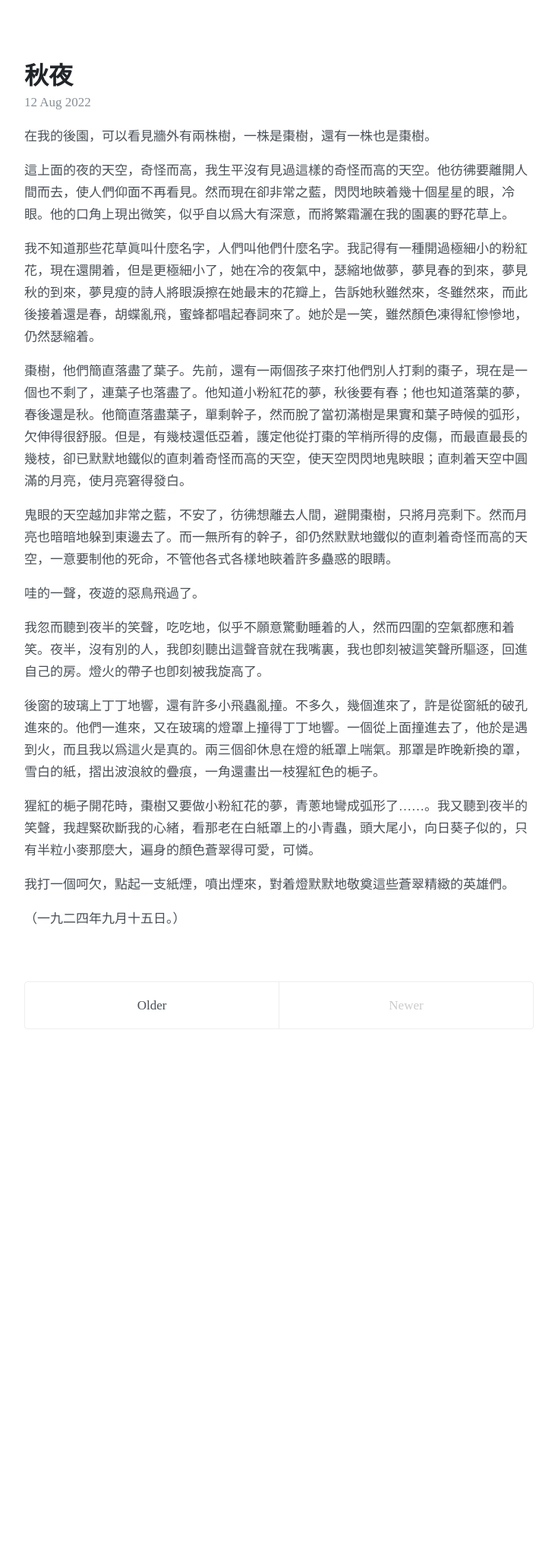
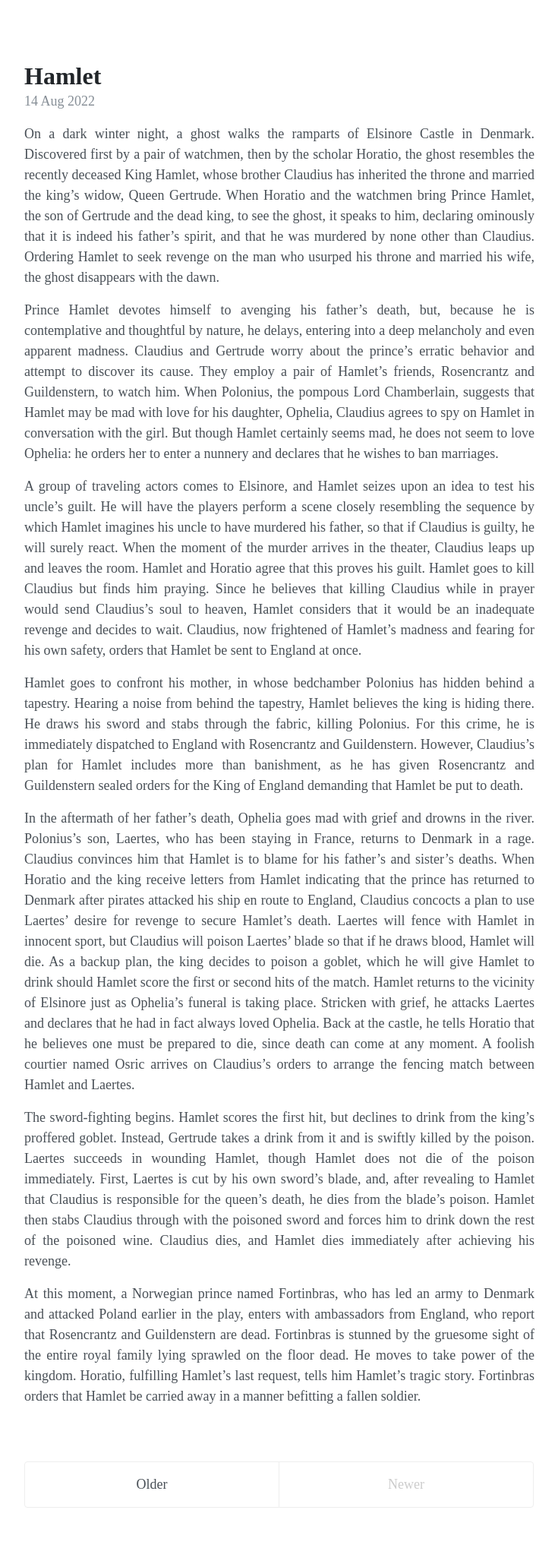
Before and after one commit to ip413/typesetting-jekyll-theme, a Jekyll site: the page built from index.html, in a window 1280 px wide. Shown: the whole page at 76% size, without its empty margins (272-1007 px from the left). Built offline with Jekyll 4.4.1, drawn with Linux system fonts in a browser that asks for light colours; some web fonts are replaced; the list of posts is cut into pages by our own code; before the commit the page ends 1433 px from its top, so only the background shows below that.

Commit message:
feat: typesetting

```diff
--- /dev/null
+++ b/_posts/2022-08-14-hamlet.md
@@ -0,0 +1,18 @@
+---
+layout: post
+title: Hamlet
+---
+
+On a dark winter night, a ghost walks the ramparts of Elsinore Castle in Denmark. Discovered first by a pair of watchmen, then by the scholar Horatio, the ghost resembles the recently deceased King Hamlet, whose brother Claudius has inherited the throne and married the king’s widow, Queen Gertrude. When Horatio and the watchmen bring Prince Hamlet, the son of Gertrude and the dead king, to see the ghost, it speaks to him, declaring ominously that it is indeed his father’s spirit, and that he was murdered by none other than Claudius. Ordering Hamlet to seek revenge on the man who usurped his throne and married his wife, the ghost disappears with the dawn.
+
+Prince Hamlet devotes himself to avenging his father’s death, but, because he is contemplative and thoughtful by nature, he delays, entering into a deep melancholy and even apparent madness. Claudius and Gertrude worry about the prince’s erratic behavior and attempt to discover its cause. They employ a pair of Hamlet’s friends, Rosencrantz and Guildenstern, to watch him. When Polonius, the pompous Lord Chamberlain, suggests that Hamlet may be mad with love for his daughter, Ophelia, Claudius agrees to spy on Hamlet in conversation with the girl. But though Hamlet certainly seems mad, he does not seem to love Ophelia: he orders her to enter a nunnery and declares that he wishes to ban marriages.
+
+A group of traveling actors comes to Elsinore, and Hamlet seizes upon an idea to test his uncle’s guilt. He will have the players perform a scene closely resembling the sequence by which Hamlet imagines his uncle to have murdered his father, so that if Claudius is guilty, he will surely react. When the moment of the murder arrives in the theater, Claudius leaps up and leaves the room. Hamlet and Horatio agree that this proves his guilt. Hamlet goes to kill Claudius but finds him praying. Since he believes that killing Claudius while in prayer would send Claudius’s soul to heaven, Hamlet considers that it would be an inadequate revenge and decides to wait. Claudius, now frightened of Hamlet’s madness and fearing for his own safety, orders that Hamlet be sent to England at once.
+
+Hamlet goes to confront his mother, in whose bedchamber Polonius has hidden behind a tapestry. Hearing a noise from behind the tapestry, Hamlet believes the king is hiding there. He draws his sword and stabs through the fabric, killing Polonius. For this crime, he is immediately dispatched to England with Rosencrantz and Guildenstern. However, Claudius’s plan for Hamlet includes more than banishment, as he has given Rosencrantz and Guildenstern sealed orders for the King of England demanding that Hamlet be put to death.
+
+In the aftermath of her father’s death, Ophelia goes mad with grief and drowns in the river. Polonius’s son, Laertes, who has been staying in France, returns to Denmark in a rage. Claudius convinces him that Hamlet is to blame for his father’s and sister’s deaths. When Horatio and the king receive letters from Hamlet indicating that the prince has returned to Denmark after pirates attacked his ship en route to England, Claudius concocts a plan to use Laertes’ desire for revenge to secure Hamlet’s death. Laertes will fence with Hamlet in innocent sport, but Claudius will poison Laertes’ blade so that if he draws blood, Hamlet will die. As a backup plan, the king decides to poison a goblet, which he will give Hamlet to drink should Hamlet score the first or second hits of the match. Hamlet returns to the vicinity of Elsinore just as Ophelia’s funeral is taking place. Stricken with grief, he attacks Laertes and declares that he had in fact always loved Ophelia. Back at the castle, he tells Horatio that he believes one must be prepared to die, since death can come at any moment. A foolish courtier named Osric arrives on Claudius’s orders to arrange the fencing match between Hamlet and Laertes.
+
+The sword-fighting begins. Hamlet scores the first hit, but declines to drink from the king’s proffered goblet. Instead, Gertrude takes a drink from it and is swiftly killed by the poison. Laertes succeeds in wounding Hamlet, though Hamlet does not die of the poison immediately. First, Laertes is cut by his own sword’s blade, and, after revealing to Hamlet that Claudius is responsible for the queen’s death, he dies from the blade’s poison. Hamlet then stabs Claudius through with the poisoned sword and forces him to drink down the rest of the poisoned wine. Claudius dies, and Hamlet dies immediately after achieving his revenge.
+
+At this moment, a Norwegian prince named Fortinbras, who has led an army to Denmark and attacked Poland earlier in the play, enters with ambassadors from England, who report that Rosencrantz and Guildenstern are dead. Fortinbras is stunned by the gruesome sight of the entire royal family lying sprawled on the floor dead. He moves to take power of the kingdom. Horatio, fulfilling Hamlet’s last request, tells him Hamlet’s tragic story. Fortinbras orders that Hamlet be carried away in a manner befitting a fallen soldier.
--- a/_sass/_base.scss
+++ b/_sass/_base.scss
@@ -19,16 +19,14 @@ body {
 
 /* Customize website's scrollbar
 Not supports in Firefox and IE */
-
-/* total width */
+/*
 body::-webkit-scrollbar {
     width: 17px;
 }
 
-/* set button(top and bottom of the scrollbar) */
 body::-webkit-scrollbar-button {
     display:none;
-}
+} */
 
 // No `:visited` state is required by default (browsers will use `a`)
 a {
--- a/_sass/_type.scss
+++ b/_sass/_type.scss
@@ -31,6 +31,17 @@ h4, h5, h6 {
 p {
   margin-top: 0;
   margin-bottom: 1rem;
+  text-align: justify;
+  text-justify: inter-ideograph;
+  line-break: auto;
+  word-break: break-word;
+  overflow-wrap: break-word;
+}
+
+p:lang(en) {
+  hyphens: auto;
+  -webkit-hyphens: auto;
+  -moz-hyphens: auto;
 }
 
 ul, ol, dl {
@@ -44,6 +55,14 @@ dt {
 
 dd {
   margin-bottom: .5rem;
+  text-align: justify;
+  text-justify: inter-ideograph;
+}
+
+li {
+  // margin-bottom: .5rem;
+  text-align: justify;
+  text-justify: inter-ideograph;
 }
 
 hr {
--- a/_sass/_variables.scss
+++ b/_sass/_variables.scss
@@ -28,8 +28,8 @@
 
   //--body-font: -apple-system, BlinkMacSystemFont, "Segoe UI", Roboto, "Helvetica Neue", Arial, "Noto Sans", sans-serif, "Apple Color Emoji", "Segoe UI Emoji", "Segoe UI Symbol", "Noto Color Emoji";
   --body-font: 'Source Serif', 'Source Han Serif SC', 'Source Han Serif CN', serif;
-  --body-font-size: 17px;
-  --body-line-height: 29px;
+  --body-font-size: 18px;
+  --body-line-height: 1.5;
   --body-color: var(--gray-700);
   --body-bg: #fff;
 
```
Also changed, not shown: README.md, assets/README.png (deleted), assets/README_cn.png (added), assets/README_en.png (added).
